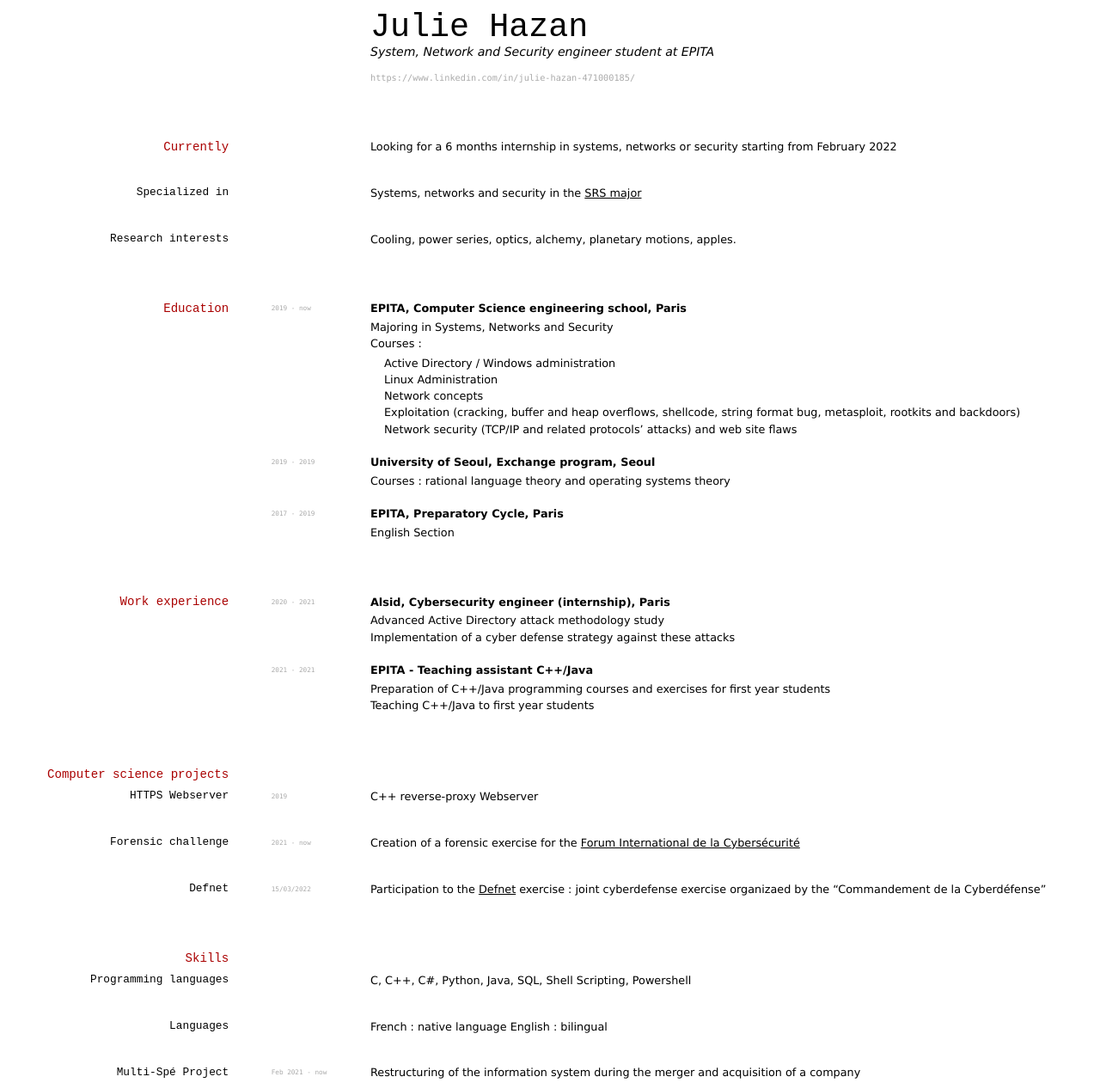
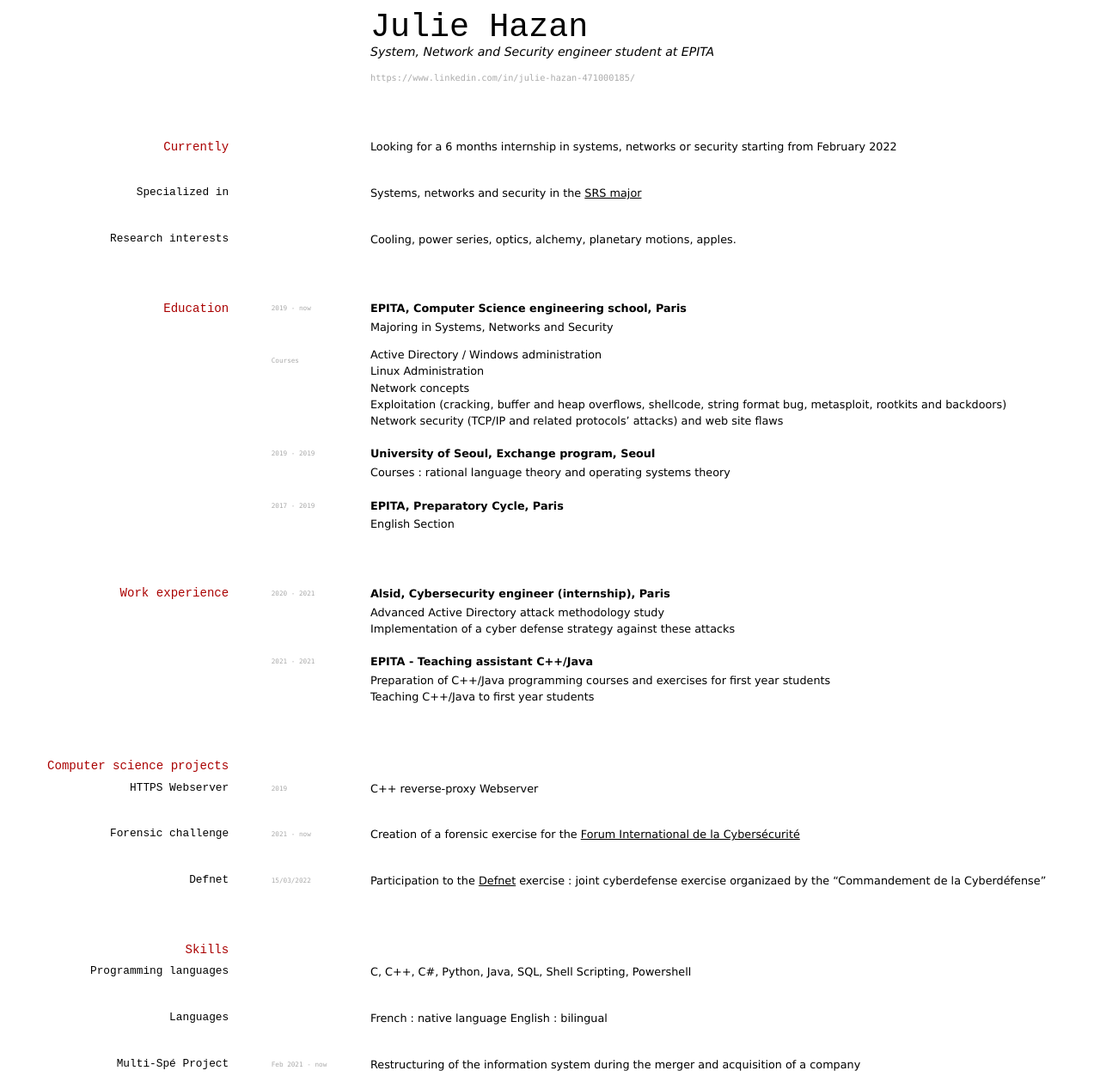
Before and after one commit to Heluge/Heluge.github.io, a Jekyll site: the page built from index.md, in a window 1280 px wide. Shown: the whole page at 86% size. Built offline with Jekyll 4.4.1, drawn with Linux system fonts in a browser that asks for light colours.

```diff
--- a/index.md
+++ b/index.md
@@ -30,12 +30,13 @@ Cooling, power series, optics, alchemy, planetary motions, apples.
 __EPITA, Computer Science engineering school, Paris__
 
 - Majoring in Systems, Networks and Security
-- Courses :
-  - Active Directory / Windows administration
-  - Linux Administration
-  - Network concepts
-  - Exploitation (cracking, buffer and heap overflows, shellcode, string format bug, metasploit, rootkits and backdoors)
-  - Network security (TCP/IP and related protocols' attacks) and web site flaws
+
+`Courses`
+- Active Directory / Windows administration
+- Linux Administration
+- Network concepts
+- Exploitation (cracking, buffer and heap overflows, shellcode, string format bug, metasploit, rootkits and backdoors)
+- Network security (TCP/IP and related protocols' attacks) and web site flaws
 
 
 `2019 - 2019`
```
